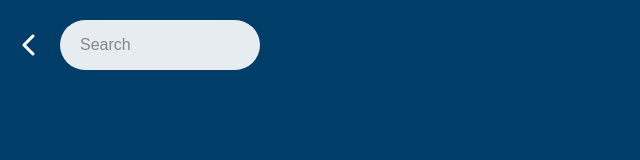
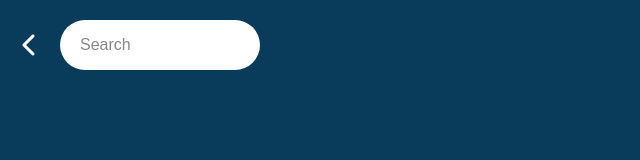
Before and after one commit to DellOptiPlex755x/SlopeScout, a plain HTML site: page assets/pages/explore.html in a window 1280 px wide. Shown: the whole page, without its empty margins (0-640 px from the left). Drawn offline with nearby package versions, Linux system fonts and the light colour scheme.

Commit message:
Update 1.3 for Explore.html

```diff
--- a/assets/js/explore.js
+++ b/assets/js/explore.js
@@ -114,7 +114,7 @@ document.addEventListener('DOMContentLoaded', function() {
         searchBarClone.style.height = searchBarRect.height + 'px';
         searchBarClone.style.top = searchBarRect.top + 'px';
         searchBarClone.style.left = searchBarRect.left + 'px';
-        searchBarClone.style.backgroundColor = '#FFFFFF'; // 100% opaque
+        searchBarClone.style.backgroundColor = '#FFFFFF'; // 100% opaque white
         searchBarClone.style.borderRadius = '35';
         searchBarClone.style.zIndex = '100';
 
--- a/assets/pages/explore.html
+++ b/assets/pages/explore.html
@@ -12,7 +12,7 @@
 
     <style>
         :root {
-            --primary-blue: #003D69;
+            --primary-blue: #083C5A;
             --secondary-blue: #083C5A;
             --text-light: #fff;
             --search-height: 50px;
@@ -24,7 +24,7 @@
             font-family: sans-serif;
             margin: 0;
             padding: 0;
-            min-height: 100vh;
+            min-height: 150vh; /* Extend the page length */
         }
 
         .search-container {
@@ -75,7 +75,7 @@
             border: none;
             padding: 0 20px;
             font-size: 16px;
-            background-color: rgba(255, 255, 255, 0.9);
+            background-color: #FFFFFF;
             transition: width 0.5s ease;
         }
 
```
